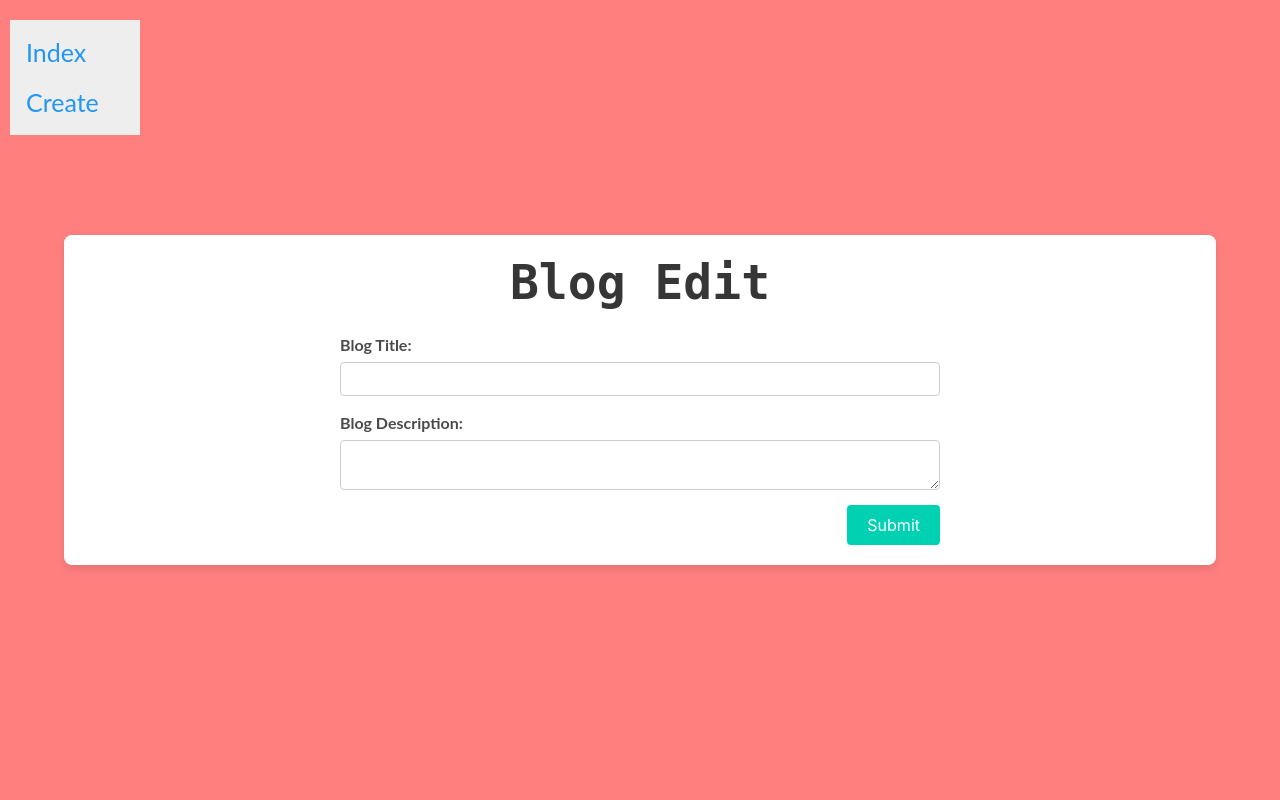
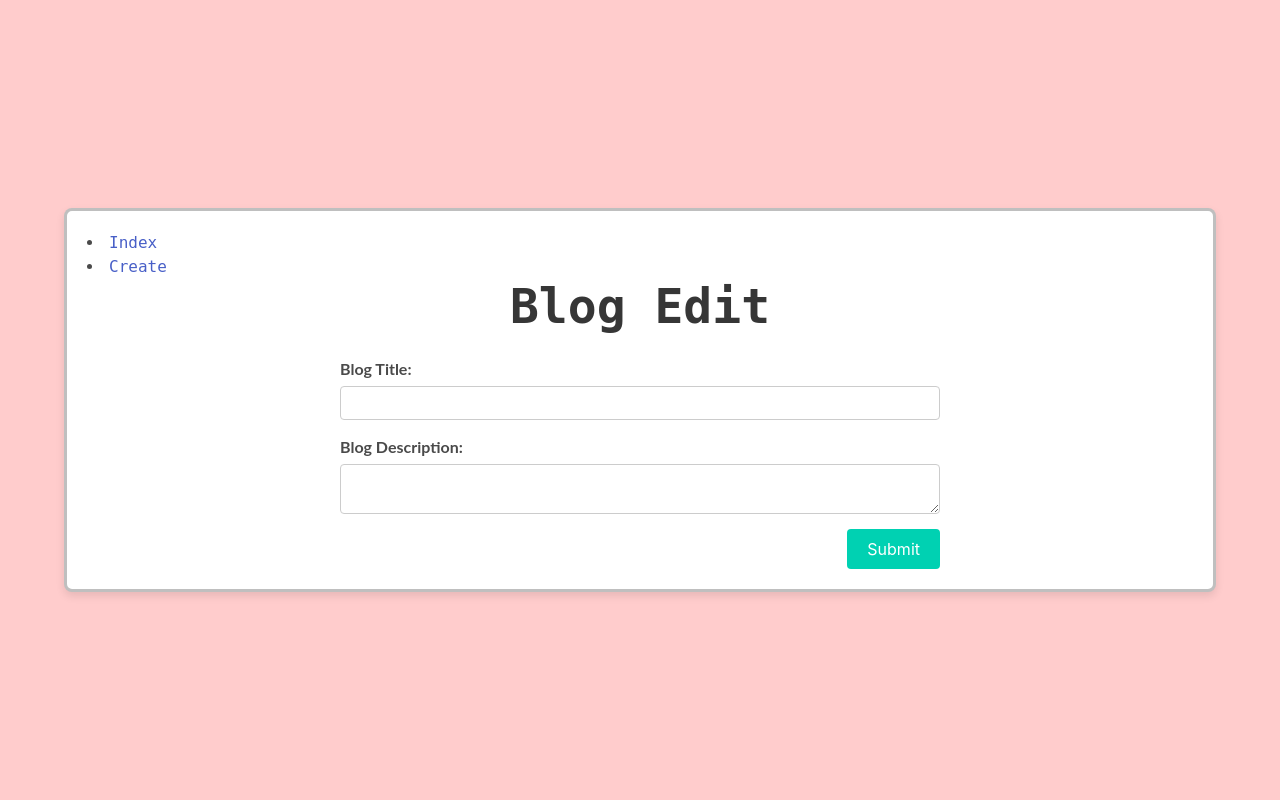
Before and after one commit to ArabelleEsconebra/resume, a CodeIgniter 4 app: template app/Views/blog/edit.php in a window 1280 px wide. Run offline with PHP 8.4 and a stand-in for CodeIgniter, Linux system fonts and the light colour scheme; the template is opened without the code that fills it, so the values that code supplies are empty; some libraries are stand-ins or nearby versions.

Commit message:
second commit

```diff
--- a/app/Views/blog/edit.php
+++ b/app/Views/blog/edit.php
@@ -7,7 +7,7 @@
             font-family: Arial, sans-serif;
             margin: 0;
             padding: 0;
-            background-color: #FF7F7F;
+            background-color: #FFcccc;
             display: flex;
             justify-content: center;
             align-items: center;
@@ -18,6 +18,7 @@
             background-color: #fff;
             padding: 20px;
             border-radius: 8px;
+            border: 3px solid #7e7e7e7e;
             box-shadow: 0 4px 8px rgba(0,0,0,0.1);
         }
 
@@ -69,50 +70,23 @@
             font-family: "Lato", sans-serif;
         }
 
-        .sidenav {
-            width: 130px;
-            position: fixed;
-            z-index: 1;
-            top: 20px;
-            left: 10px;
-            background: #eee;
-            overflow-x: hidden;
-            padding: 8px 0;
-        }
-
-        .sidenav a {
-            padding: 6px 8px 6px 16px;
-            text-decoration: none;
-            font-size: 25px;
-            color: #2196F3;
-            display: block;
-        }
-
-        .sidenav a:hover {
-            color: #f1f1f1;
-        }
-
-        .main {
-            margin-left: 160px;
-            font-size: 28px;
-            padding: 0px 10px;
-        }
-
-        @media screen and (max-height: 450px) {
-            .sidenav {padding-top: 15px;}
-            .sidenav a {font-size: 18px;}
-        }
     </style>
 
     <title>Blog Edit</title>
 </head>
 <body>
     <div class="container">
+
+        <li  class="is-family-code is-size-6">
+        <a href=<?=base_url('blog') ?>>Index</a>
+        </li>
+
+        <li  class="is-family-code is-size-6">
+        <a href=<?=base_url('blog/create') ?>>Create</a>
+        </li>
+
         <h1 class="title has-text-centered is-family-code is-size-1">Blog Edit</h1>
-        <div class="sidenav">
-        <a href=<?=base_url('blog') ?>>Index</a>
-        <a href=<?=base_url('blog/create') ?>>Create</a>
-    </div>
+
         <div class="form-container">
             <form method="post" action="<?= base_url('blog/update/') . $qwerty["blog_id"]?>">
                 <label for="blog_title">Blog Title:</label>
```
